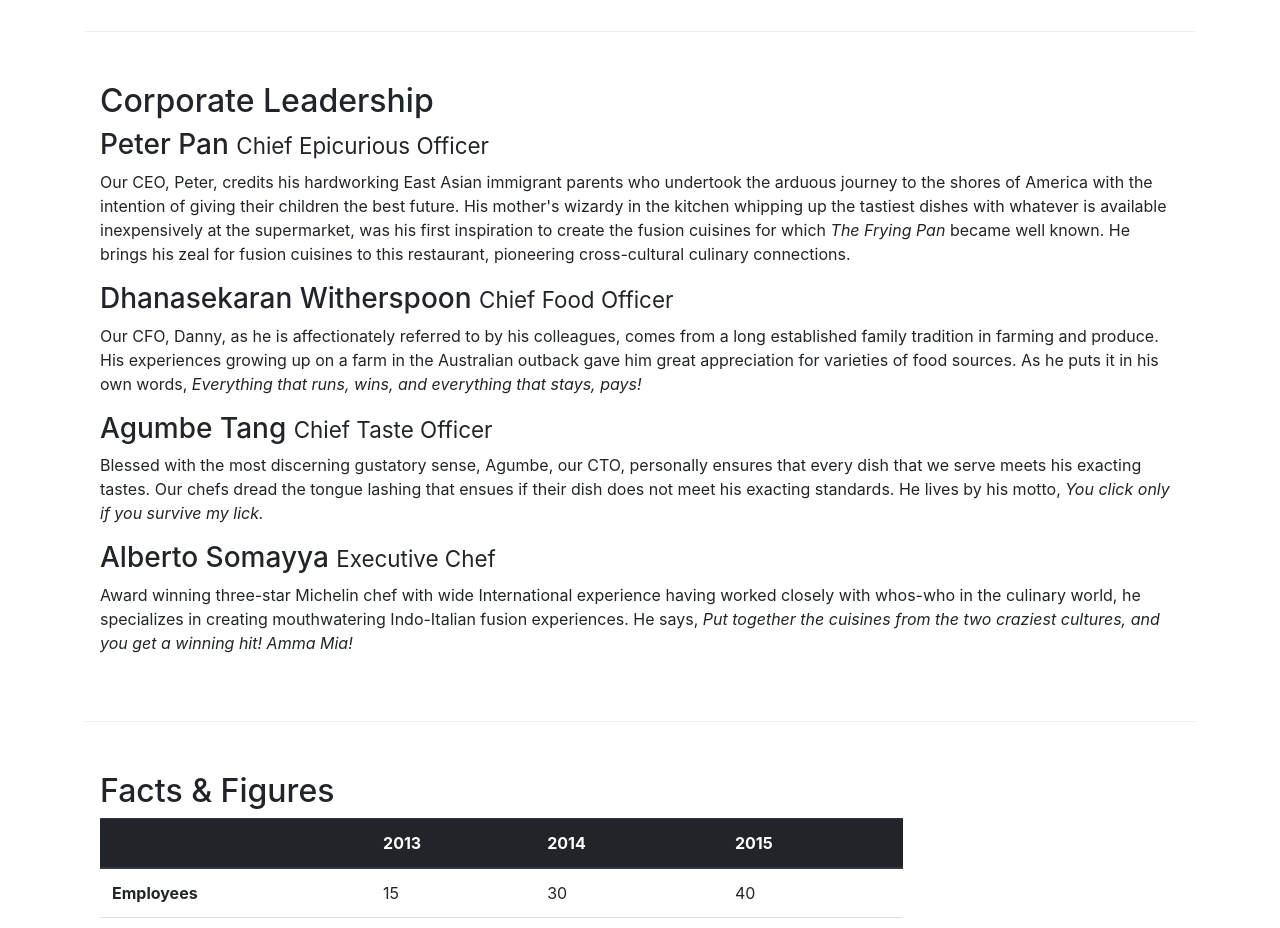
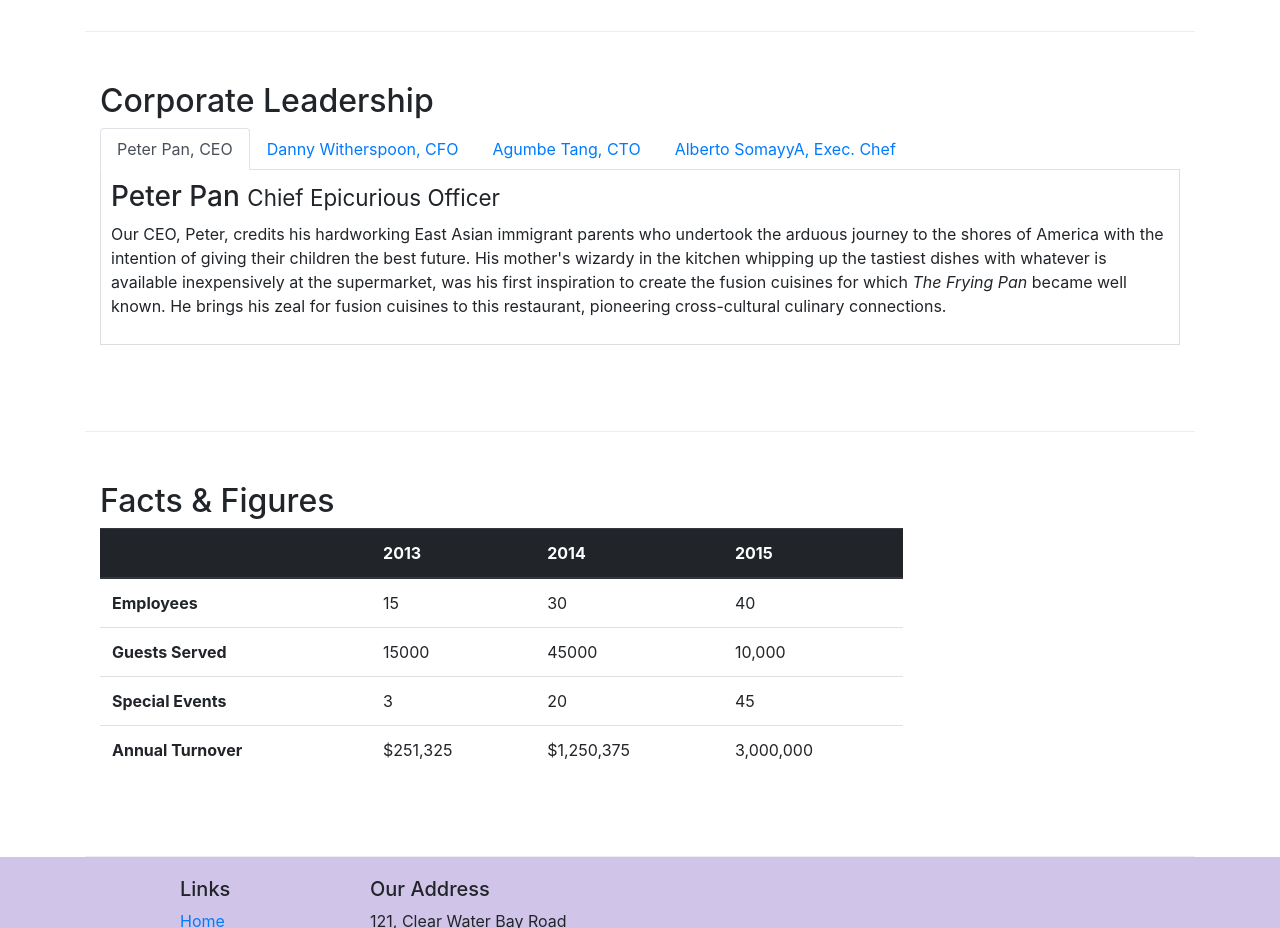
Before and after one commit to zybyangbin/BootstrapPractise, a website: page aboutus.html in a window 1280 px wide. Shown: the part 940-1868 px from the top of the page. Drawn offline with nearby package versions, Linux system fonts and the light colour scheme.

Commit message:
nav-tabs

```diff
--- a/aboutus.html
+++ b/aboutus.html
@@ -17,6 +17,7 @@
 </head>
 
 <body>
+
     <nav class="navbar navbar-dark navbar-expand-sm fixed-top">
         <div class="container">
             <button class="navbar-toggler" type="button" data-toggle="collapse" data-target="#Navbar">
@@ -31,9 +32,7 @@
                     <li class="nav-item"><a class="nav-link" href="./contactus.html"><span class="fa fa-address-card fa-lg"></span>Contact</a></li>
                 </ul>
             </div>
-
         </div>
-
     </nav>
 
     <header class="jumbotron">
@@ -104,14 +103,41 @@
         <div class="row row-content">
             <div class="col-12">
                 <h2>Corporate Leadership</h2>
+
+                <ul class="nav nav-tabs">
+                    <li class="nav-item">
+                        <a class="nav-link active" href="#peter" role="tab" data-toggle="tab">Peter Pan, CEO</a>
+                    </li>
+                    <li class="nav-item">
+                        <a class="nav-link" href="#danny" role="tab" data-toggle="tab">Danny Witherspoon, CFO</a>
+                    </li>
+                    <li class="nav-item">
+                        <a class="nav-link" href="#agumbe" role="tab" data-toggle="tab">Agumbe Tang, CTO</a>
+                    </li>
+                    <li class="nav-item">
+                        <a class="nav-link" href="#alberto" role="tab" data-toggle="tab">Alberto SomayyA, Exec. Chef</a>
+                    </li>
+
+                </ul>
+                <div class="tab-content">
+                    <div role="tabpanel" class="tab-pane fade show active" id="peter">
                         <h3>Peter Pan <small>Chief Epicurious Officer</small></h3>
                         <p>Our CEO, Peter, credits his hardworking East Asian immigrant parents who undertook the arduous journey to the shores of America with the intention of giving their children the best future. His mother's wizardy in the kitchen whipping up the tastiest dishes with whatever is available inexpensively at the supermarket, was his first inspiration to create the fusion cuisines for which <em>The Frying Pan</em> became well known. He brings his zeal for fusion cuisines to this restaurant, pioneering cross-cultural culinary connections.</p>
+                    </div>
+                    <div role="tabpanel" class="tab-pane fade" id="danny">
                         <h3>Dhanasekaran Witherspoon <small>Chief Food Officer</small></h3>
                         <p>Our CFO, Danny, as he is affectionately referred to by his colleagues, comes from a long established family tradition in farming and produce. His experiences growing up on a farm in the Australian outback gave him great appreciation for varieties of food sources. As he puts it in his own words, <em>Everything that runs, wins, and everything that stays, pays!</em></p>
+                    </div>
+                    <div role="tabpanel" class="tab-pane fade" id="agumbe">
                         <h3>Agumbe Tang <small>Chief Taste Officer</small></h3>
                         <p>Blessed with the most discerning gustatory sense, Agumbe, our CTO, personally ensures that every dish that we serve meets his exacting tastes. Our chefs dread the tongue lashing that ensues if their dish does not meet his exacting standards. He lives by his motto, <em>You click only if you survive my lick.</em></p>
+                    </div>
+                    <div role="tabpanel" class="tab-pane fade" id="alberto">
                         <h3>Alberto Somayya <small>Executive Chef</small></h3>
                         <p>Award winning three-star Michelin chef with wide International experience having worked closely with whos-who in the culinary world, he specializes in creating mouthwatering Indo-Italian fusion experiences. He says, <em>Put together the cuisines from the two craziest cultures, and you get a winning hit! Amma Mia!</em></p>
+                    </div>
+                </div>
+
             </div>
        </div>
        <div class="row row-content">
@@ -203,6 +229,10 @@
            </div>
         </div>
     </footer>
+      <!-- jQuery first, then Popper.js, then Bootstrap JS. -->
+    <script src="node_modules/jquery/dist/jquery.slim.min.js"></script>
+    <script src="node_modules/popper.js/dist/umd/popper.min.js"></script>
+    <script src="node_modules/bootstrap/dist/js/bootstrap.min.js"></script>
 </body>
 
 </html>
--- a/css/styles.css
+++ b/css/styles.css
@@ -39,3 +39,10 @@ body {
 .navbar-dark{
 	background-color: #512DA8;
 }
+
+.tab-content{
+	border-left: 1px solid #ddd;
+	border-right: 1px solid #ddd;
+	border-bottom: 1px solid #ddd;
+	padding: 10px;
+}
```
Also changed, not shown: index.html (+11 -5 lines). Lines whose indentation alone changed are shown as unchanged.
